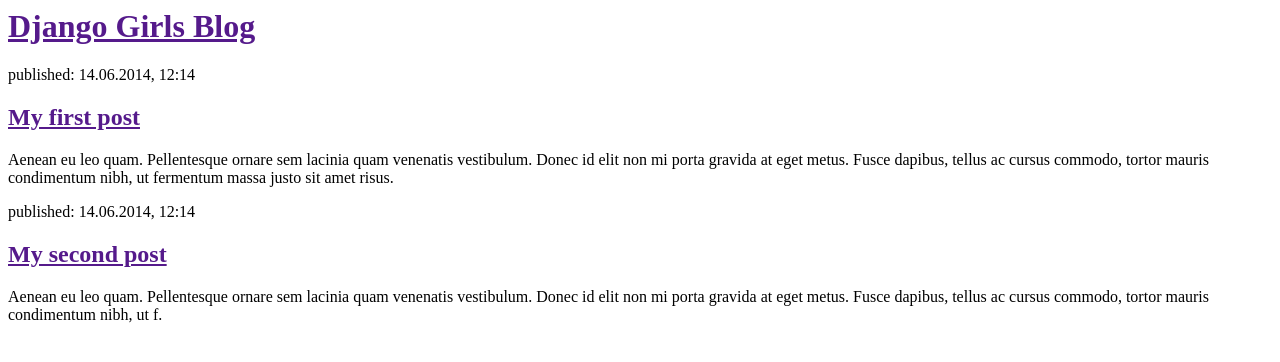
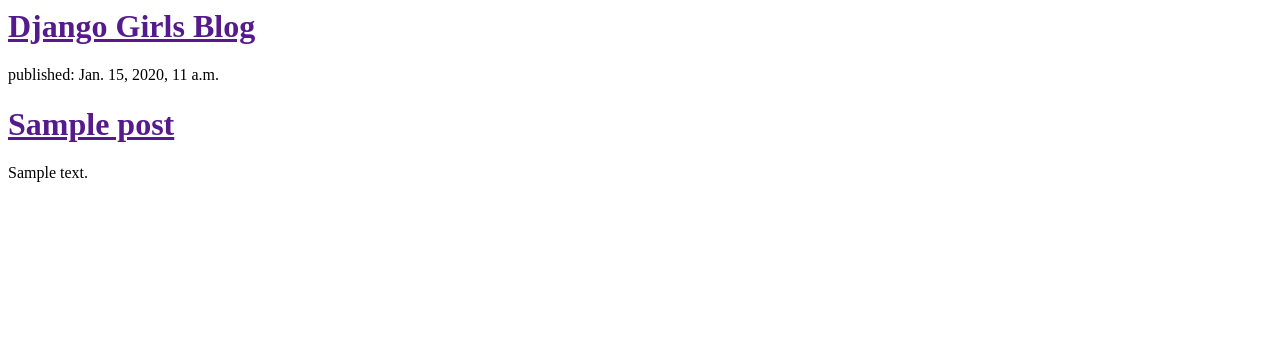
Before and after one commit to elisa-lorenzoni/my-first-blog, a Django app: template blog/templates/blog/post_list.html in a window 1280 px wide. Shown: the top 362 px of the page. Run offline with Django 3.2, Linux system fonts and the light colour scheme; the template is opened without the code that fills it: values that come from a table or form of the project are taken from there, others are empty; tables that the repository leaves empty hold one stand-in row (values such as "Sample post").

Commit message:
Template modificato per visualizzare i posts dal database

```diff
--- a/blog/templates/blog/post_list.html
+++ b/blog/templates/blog/post_list.html
@@ -9,18 +9,13 @@
           <h1><a href="">Django Girls Blog</a></h1>
       </div>
 
-      <div>
-          <p>published: 14.06.2014, 12:14</p>
-          <h2><a href="">My first post</a></h2>
-          <p>Aenean eu leo quam. Pellentesque ornare sem lacinia quam venenatis vestibulum. Donec id elit non mi porta gravida at eget metus.
-            Fusce dapibus, tellus ac cursus commodo, tortor mauris condimentum nibh, ut fermentum massa justo sit amet risus.</p>
-      </div>
+        {% for post in posts %}
+          <div>
+              <p>published: {{ post.published_date }}</p>
+              <h1><a href="">{{ post.title }}</a></h1>
+              <p>{{ post.text|linebreaksbr }}</p>
+          </div>
+          {% endfor %}
 
-      <div>
-          <p>published: 14.06.2014, 12:14</p>
-          <h2><a href="">My second post</a></h2>
-          <p>Aenean eu leo quam. Pellentesque ornare sem lacinia quam venenatis vestibulum. Donec id elit non mi porta gravida at eget metus.
-            Fusce dapibus, tellus ac cursus commodo, tortor mauris condimentum nibh, ut f.</p>
-      </div>
     </body>
 </html>
```
Also changed, not shown: blog/views.py (+12 -0 lines).
